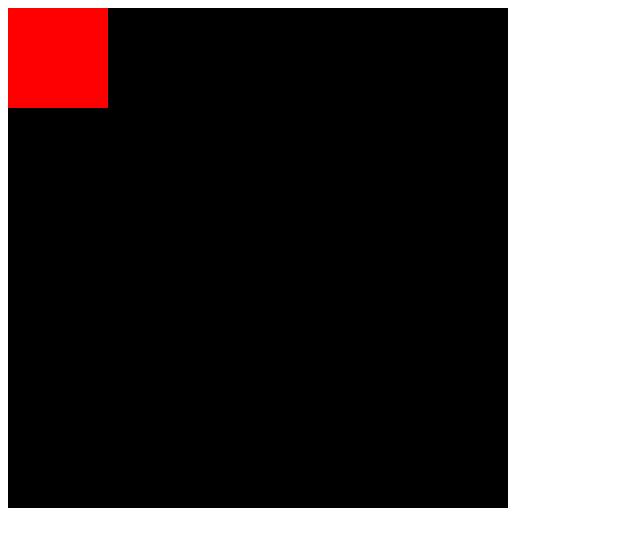
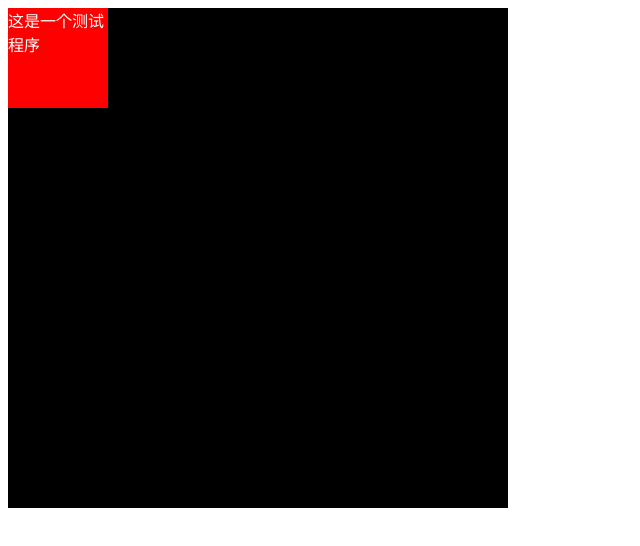
Before and after one commit to shinewen189/nigo-cli, a Vue app: page /#/ in a window 1280 px wide. Shown: the top 546 px of the page, without its empty margins (0-640 px from the left). Built offline with nearby package versions, Linux system fonts and the light colour scheme.

Commit message:
第一版

```diff
--- a/src/view/home.vue
+++ b/src/view/home.vue
@@ -1,11 +1,15 @@
 <template>
-  <div class="box"><span></span></div>
+  <div class="box">
+    <span>这是一个测试程序</span>
+  </div>
 </template>
 
 <script>
 export default {
   name: 'home',
-  mounted() {}
+  mounted() {
+    console.log('这是一个测试程序')
+  }
 }
 </script>
 
@@ -17,6 +21,7 @@ export default {
   span {
     width: 100px;
     height: 100px;
+    color: #fff;
     background-color: red;
     display: inline-block;
   }
```
